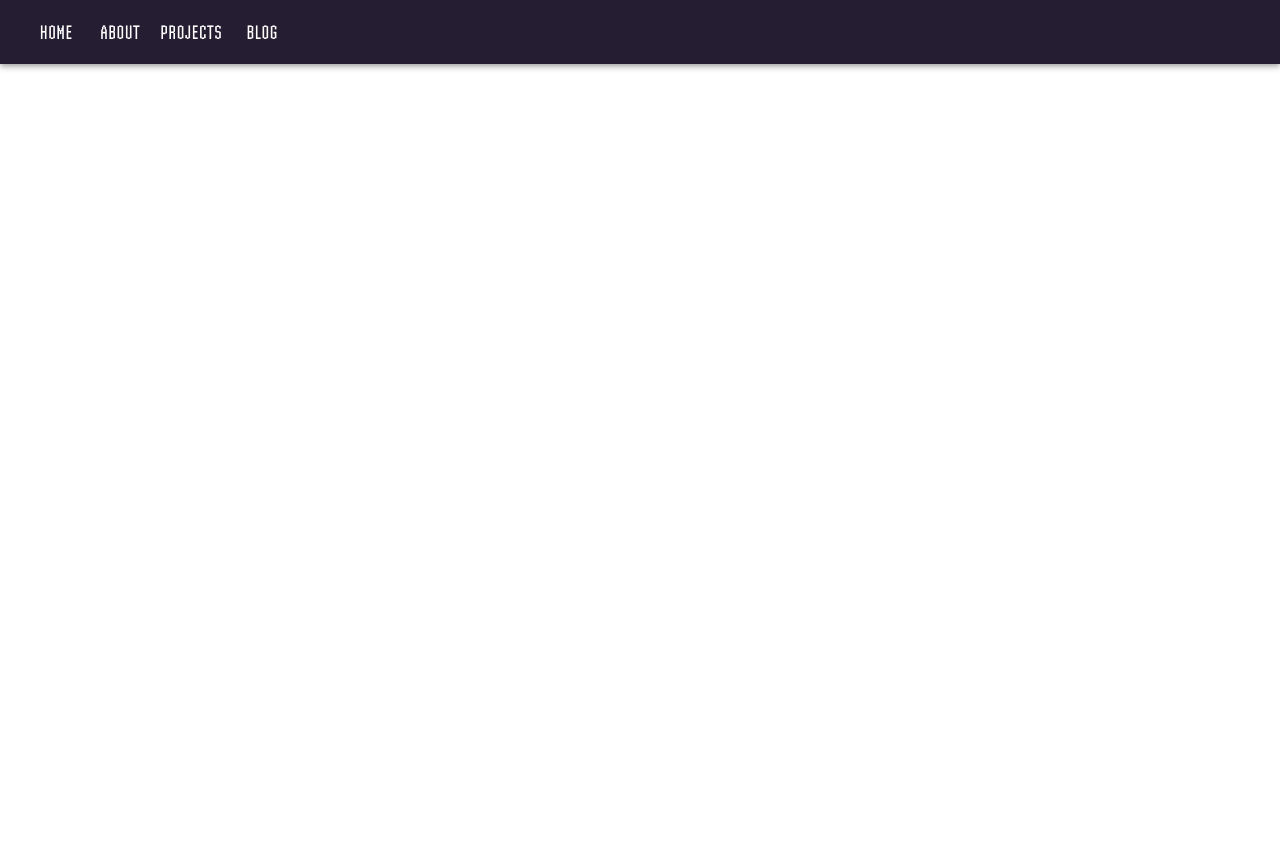
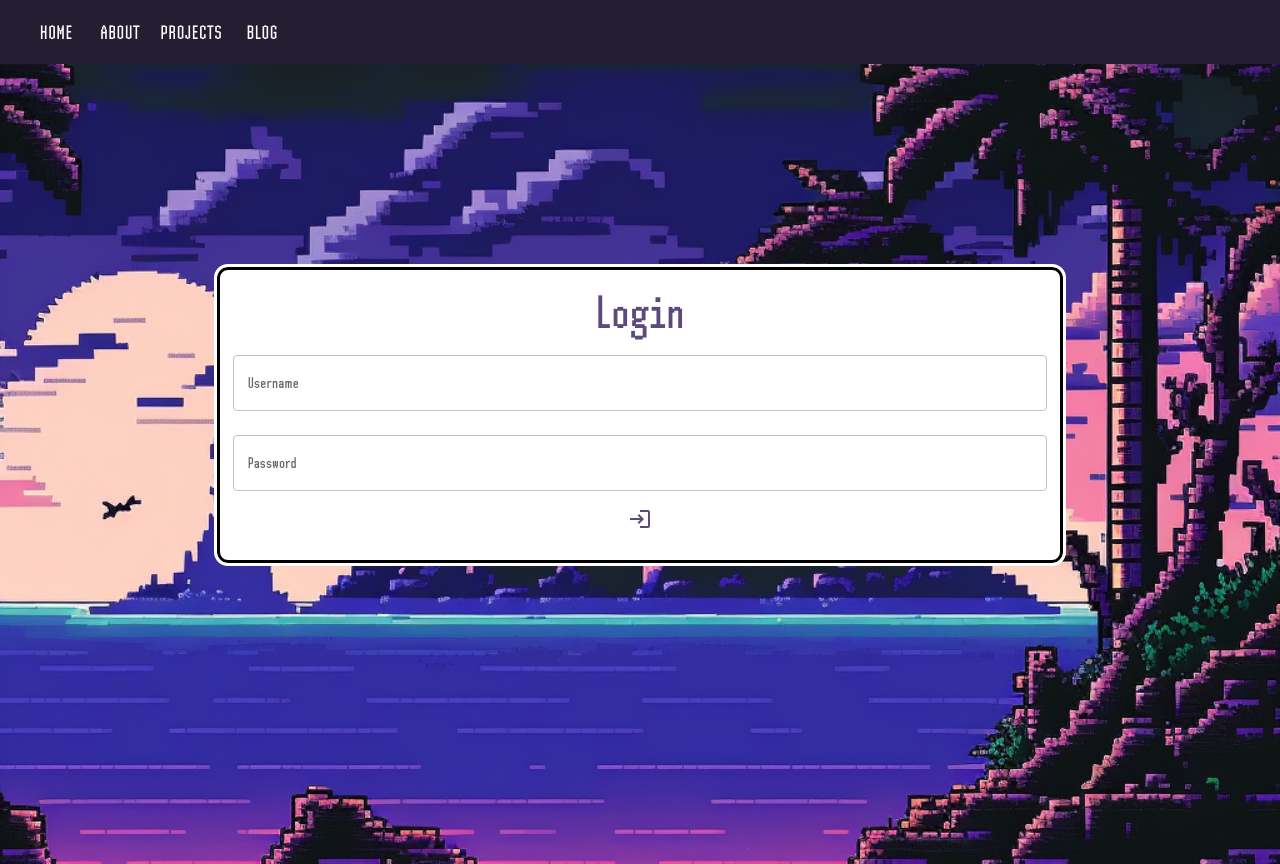
Before and after one commit to kevtronix/Blogfolio, a React (Create React App) app: page /login in a window 1280 px wide. Before the commit the page ends 800 px from the top, so only its background shows below. Built offline with nearby package versions, Linux system fonts and the light colour scheme; no server answers.

Commit message:
* Configured Error Handeling for Blog Page * Use Authentication Context Provider * Created Login Page

```diff
--- a/src/App.js
+++ b/src/App.js
@@ -4,17 +4,21 @@ import Projects from './Projects';
 import Navigation from './Navigation';
 import Blog from './Blog';
 import BlogPost from './BlogPost';
+import Login from './Login';
 import './App.css';
 import './Utilities.css';
 import { BlogProvider } from './BlogContext';
+import { AuthProvider } from './AuthContext';
 
 import { Route, Routes } from "react-router-dom";
+import Error from './Error';
 
 
 function App() {
   return (
     <div className="App">
       <Navigation />
+      <AuthProvider>
         <BlogProvider>
           <Routes>
             <Route path="/" element={<HomePage />} />
@@ -22,8 +26,11 @@ function App() {
             <Route path="/projects" element={<Projects />} />
             <Route path="/blog" element={<Blog />} />
             <Route path="/blog/post" element={<BlogPost />} />
+            <Route path="/login" element={<Login />} />
+            <Route path="*" element={<Error message="Page not found." />} />
           </Routes>
         </BlogProvider>
+      </AuthProvider>
     </div>
   );
 }
--- /dev/null
+++ b/src/AuthContext.js
@@ -0,0 +1,39 @@
+import React, { useState, useEffect, createContext } from "react";
+import axiosConfig from './axiosConfig';
+
+
+
+// Create Auth Context
+export const AuthContext = createContext();
+
+// Create Auth Provider
+export const AuthProvider = ({ children }) => {
+    const [token, setToken] = useState(localStorage.getItem('token') || null);
+
+    useEffect(() => {
+        // change axios authorization header when token changes
+        axiosConfig.defaults.headers.common['Authorization'] = `Bearer ${token}`;
+    }, [token])
+
+    const logIn = (username, password) => {
+        console.log(token);
+        axiosConfig.post('/login/', {
+            username: username,
+            password: password,
+        })
+            .then(res => {
+                console.log(res);
+                setToken(res.data.token);
+                localStorage.setItem('token', res.data.token);
+            })
+            .catch(err => {
+                console.log(err);
+            })
+    }
+
+    return (
+        <AuthContext.Provider value={{ token, logIn }}>
+            {children}
+        </AuthContext.Provider>
+    )
+}
--- a/src/Blog.js
+++ b/src/Blog.js
@@ -9,7 +9,7 @@ import Grid from '@mui/material/Grid';
 import Box from '@mui/material/Box';
 import ReadMoreIcon from '@mui/icons-material/ReadMore';
 import { IconButton } from "@mui/material";
-
+import Error from './Error';
 
 
 
@@ -28,8 +28,15 @@ function Blog() {
             })
             .catch(err => {
                 console.log(err);
+                setPosts(null);
             })
     }, [])
+
+    if (posts == null) {
+        return (
+            <Error message="Something went wrong. Try again." />
+        )
+    }
 
     // display snippet of each post
     return (
--- /dev/null
+++ b/src/Login.js
@@ -0,0 +1,85 @@
+// Note: Login Page
+import React, { useState, useContext } from 'react';
+import './Utilities.css';
+import Card from '@mui/material/Card';
+import { CardContent, Typography } from "@mui/material";
+import Grid from '@mui/material/Grid';
+import Box from '@mui/material/Box';
+import { AuthContext } from './AuthContext';
+import { useNavigate } from 'react-router-dom';
+import TextField from '@mui/material/TextField';
+import Button from '@mui/material/Button';
+import { IconButton } from '@mui/material';
+import LoginIcon from '@mui/icons-material/Login';
+
+
+
+function Login() {
+    const [username, setUsername] = useState('');
+    const [password, setPassword] = useState('');
+    const { token, logIn } = useContext(AuthContext);
+    const navigate = useNavigate();
+
+    const handleClick = (e) => {
+        e.preventDefault();
+        console.log(username, password);
+        logIn(username, password);
+    };
+
+    return (
+        <Box
+            className='home-page'
+            minHeight={"100vh"}
+        >
+            <Grid
+                container
+                paddingTop={25}
+                paddingX={4}
+
+            >
+                <Grid
+                    item
+                    xs={12}
+                    paddingX={"15%"}
+                >
+                    <Card>
+                        <CardContent>
+                            <Typography variant="h3" color={"primary"}>
+                                Login
+                            </Typography>
+                            <form >
+                                <TextField
+                                    id="outlined-basic"
+                                    label="Username"
+                                    variant="outlined"
+                                    fullWidth
+                                    margin="normal"
+                                    onChange={(e) => setUsername(e.target.value)}
+
+                                />
+                                <TextField
+                                    id="outlined-basic"
+                                    label="Password"
+                                    variant="outlined"
+                                    fullWidth
+                                    margin="normal"
+                                    onChange={(e) => setPassword(e.target.value)}
+                                />
+                                <IconButton
+                                    variant="contained"
+                                    color="primary"
+                                    fullWidth
+                                    onClick = {handleClick}
+                                >
+                                    <LoginIcon />
+                                </IconButton>
+                            </form>
+                        </CardContent>
+                    </Card>
+                </Grid>
+            </Grid>
+        </Box>
+    )
+}
+
+export default Login;
```
Also changed, not shown: 1 other file (tests, documents, lock files or other folders). Lines whose indentation alone changed are shown as unchanged.
